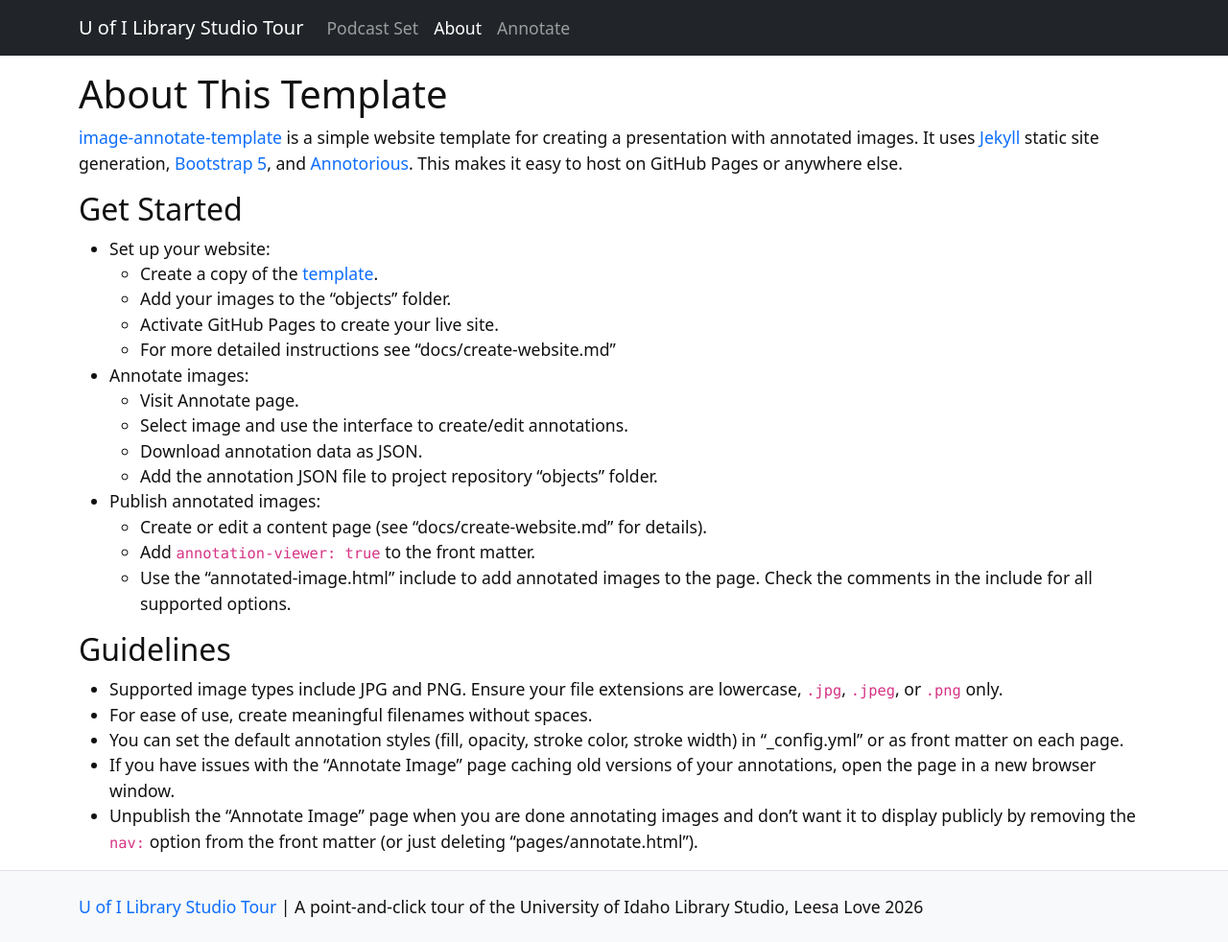
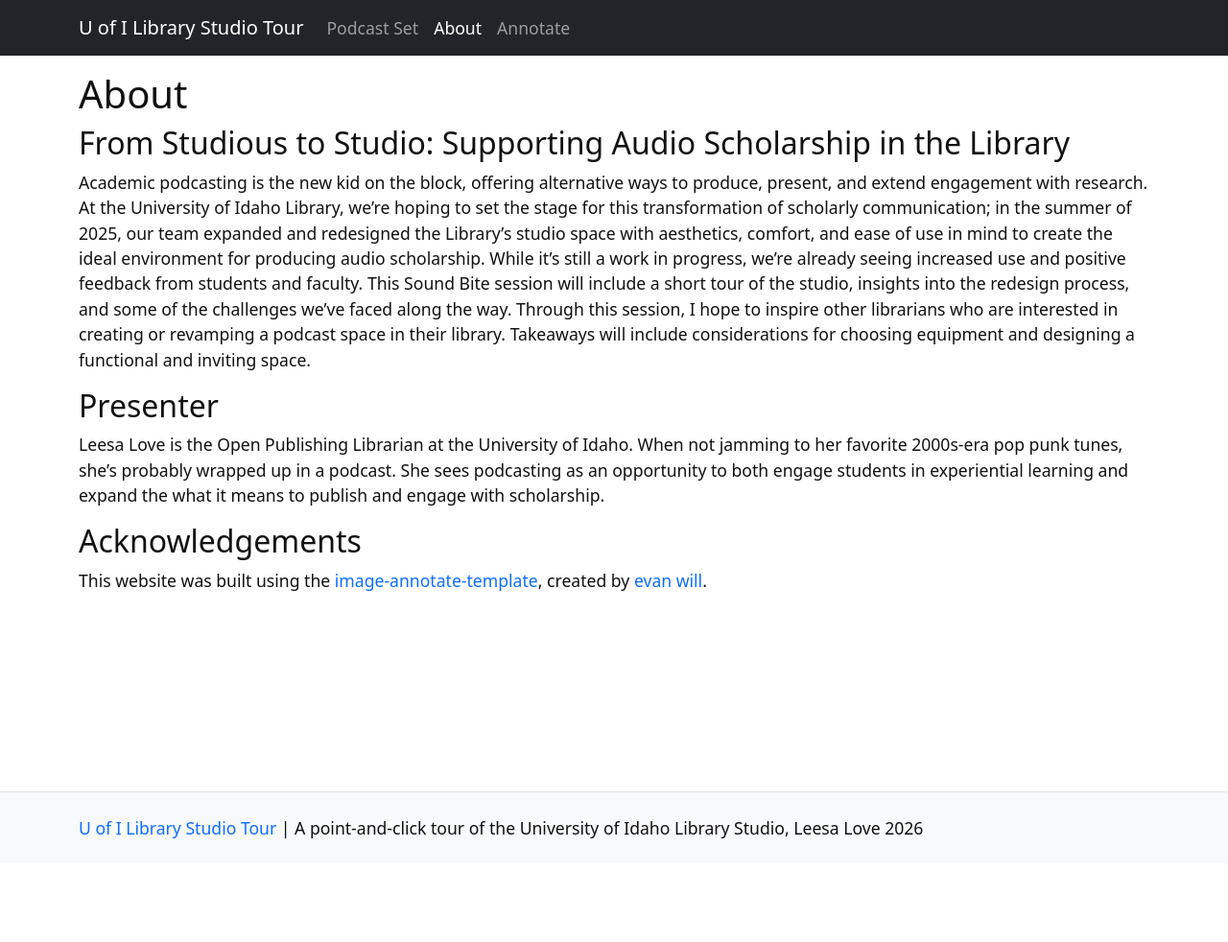
Before and after one commit to llove28/studio-tour, a Jekyll site: the page built from pages/about.md, in a window 1280 px wide. Shown: the whole page at 96% size. Built offline with Jekyll 4.4.1, drawn with Linux system fonts in a browser that asks for light colours; after the commit the page ends 900 px from its top, so only the background shows below that.

Commit message:
Update about.md

```diff
--- a/pages/about.md
+++ b/pages/about.md
@@ -1,34 +1,17 @@
 ---
-title: About This Template
+title: About
 nav: About
 nav_order: 2
 ---
 
-[image-annotate-template](https://github.com/evanwill/image-annotate-template) is a simple website template for creating a presentation with annotated images.
-It uses [Jekyll](https://jekyllrb.com/) static site generation, [Bootstrap 5](https://getbootstrap.com/), and [Annotorious](https://annotorious.dev/).
-This makes it easy to host on GitHub Pages or anywhere else.
+## From Studious to Studio: Supporting Audio Scholarship in the Library
 
-## Get Started
+Academic podcasting is the new kid on the block, offering alternative ways to produce, present, and extend engagement with research. At the University of Idaho Library, we’re hoping to set the stage for this transformation of scholarly communication; in the summer of 2025, our team expanded and redesigned the Library’s studio space with aesthetics, comfort, and ease of use in mind to create the ideal environment for producing audio scholarship. While it’s still a work in progress, we’re already seeing increased use and positive feedback from students and faculty. This Sound Bite session will include a short tour of the studio, insights into the redesign process, and some of the challenges we’ve faced along the way. Through this session, I hope to inspire other librarians who are interested in creating or revamping a podcast space in their library. Takeaways will include considerations for choosing equipment and designing a functional and inviting space.
 
-- Set up your website:
-    - Create a copy of the [template](https://github.com/evanwill/image-annotate-template).
-    - Add your images to the "objects" folder.
-    - Activate GitHub Pages to create your live site.
-    - For more detailed instructions see "docs/create-website.md"
-- Annotate images:
-    - Visit Annotate page.
-    - Select image and use the interface to create/edit annotations.
-    - Download annotation data as JSON.
-    - Add the annotation JSON file to project repository "objects" folder.
-- Publish annotated images:
-    - Create or edit a content page (see "docs/create-website.md" for details).
-    - Add `annotation-viewer: true` to the front matter.
-    - Use the "annotated-image.html" include to add annotated images to the page. Check the comments in the include for all supported options.
+## Presenter
 
-## Guidelines
+Leesa Love is the Open Publishing Librarian at the University of Idaho. When not jamming to her favorite 2000s-era pop punk tunes, she’s probably wrapped up in a podcast. She sees podcasting as an opportunity to both engage students in experiential learning and expand the what it means to publish and engage with scholarship.
 
-- Supported image types include JPG and PNG. Ensure your file extensions are lowercase, `.jpg`, `.jpeg`, or `.png` only.
-- For ease of use, create meaningful filenames without spaces.
-- You can set the default annotation styles (fill, opacity, stroke color, stroke width) in "_config.yml" or as front matter on each page.
-- If you have issues with the "Annotate Image" page caching old versions of your annotations, open the page in a new browser window.
-- Unpublish the "Annotate Image" page when you are done annotating images and don't want it to display publicly by removing the `nav:` option from the front matter (or just deleting "pages/annotate.html").
+## Acknowledgements
+
+This website was built using the [image-annotate-template](https://github.com/evanwill/image-annotate-template), created by [evan will](https://evanwill.github.io/).
```
